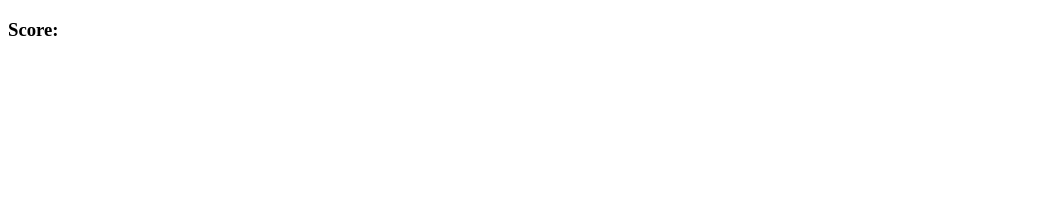
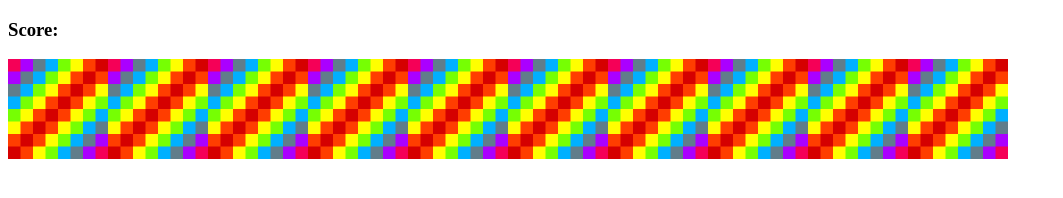
Before and after one commit to david-kai-landes/Memory-Game, a plain HTML site: page index.html in a window 1280 px wide. Shown: the whole page, without its empty margins (0-1063 px from the left). Drawn offline with Linux system fonts and the light colour scheme.

Commit message:
adding a little bit of logic

```diff
--- a/app.js
+++ b/app.js
@@ -54,10 +54,14 @@ cardArray.sort(() => 0.5 - Math.random());
 //
 const gridDisplay = document.querySelector("#grid");
 // console.log(cardArray);
+//
 function createBoard() {
   for (let i = 0; i < 10; i++) {
     const card = document.createElement("img");
-    console.log(card, i);
+    card.setAttribute("src", "images/blank.png");
+    card.setAttribute("data-id", i);
+    // console.log(card, i);
+    gridDisplay.appendChild(card);
   }
 }
 createBoard();
```
Also changed, not shown: index.html (+6 -1 lines).
